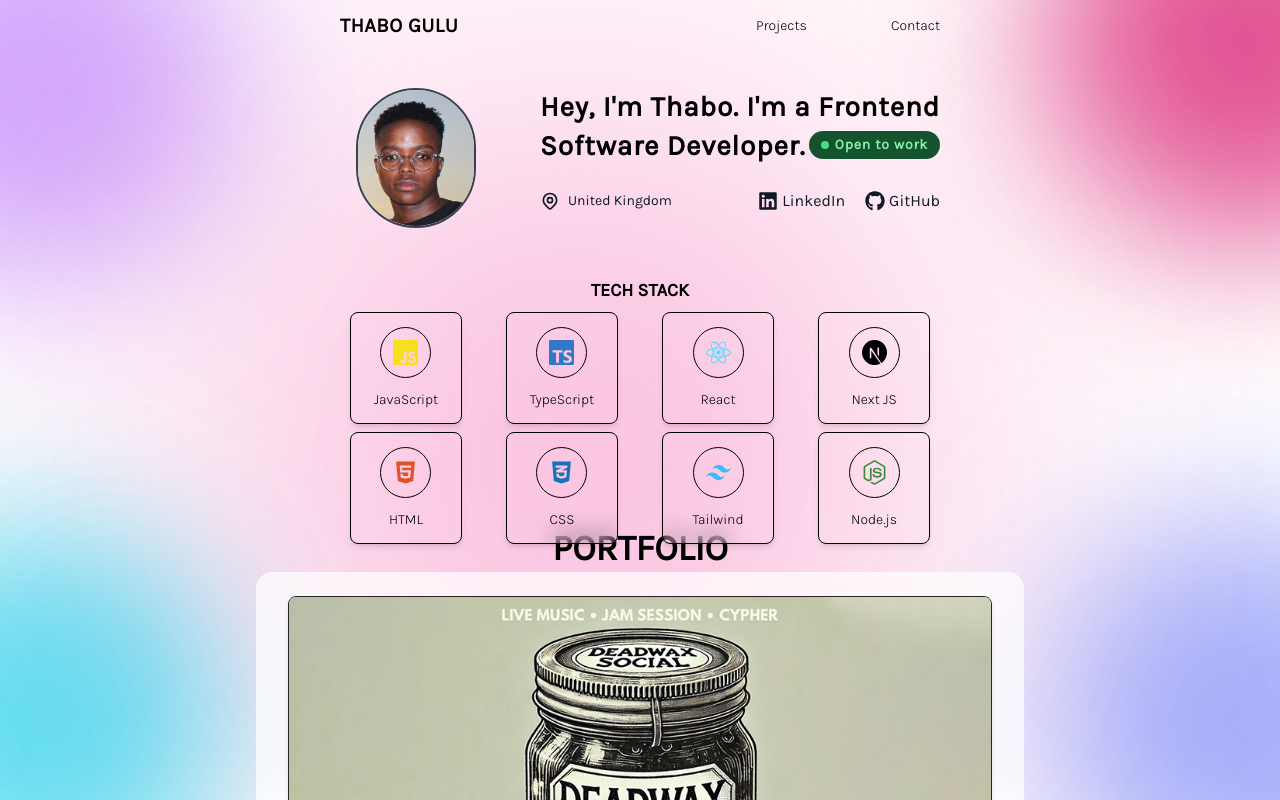
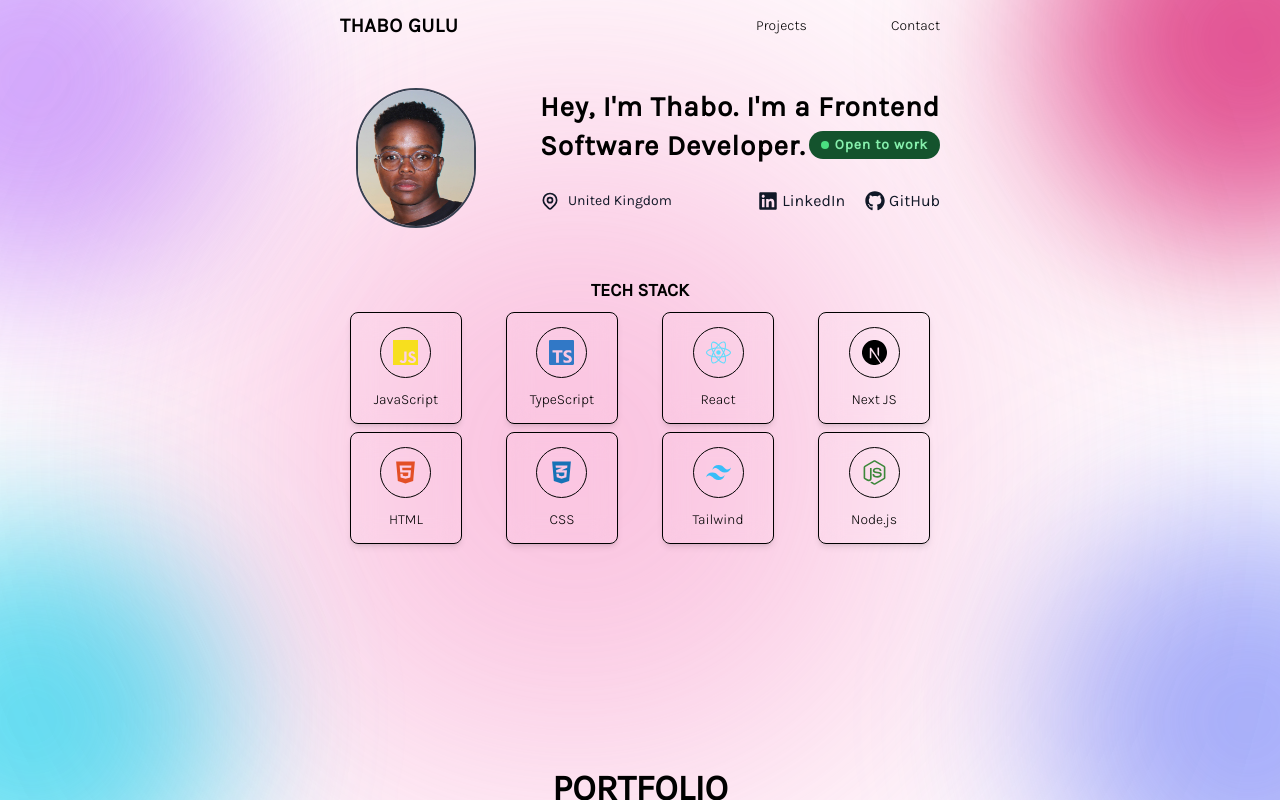
Before and after one commit to tgulu/Portfolio, a React (Create React App) app: page / in a window 1280 px wide. Shown: the top 800 px of the page. Built offline with nearby package versions, Linux system fonts and the light colour scheme; a web font is replaced by a local one.

Commit message:
change screen view height to min

```diff
--- a/src/pages/Home.jsx
+++ b/src/pages/Home.jsx
@@ -7,7 +7,7 @@ import Nav from "../components/Nav";
 
 const Home = () => {
   return (
-    <div className="w-full xl:h-[70vh]  h-full flex justify-center">
+    <div className="w-full min-h-screen flex justify-center">
       {/* Boxed wrapper */}
       <div className="max-w-6xl mx-auto space-y-12 md:space-y-12 lg:py-0 py-8 px-6  ">
         <Nav />
```
